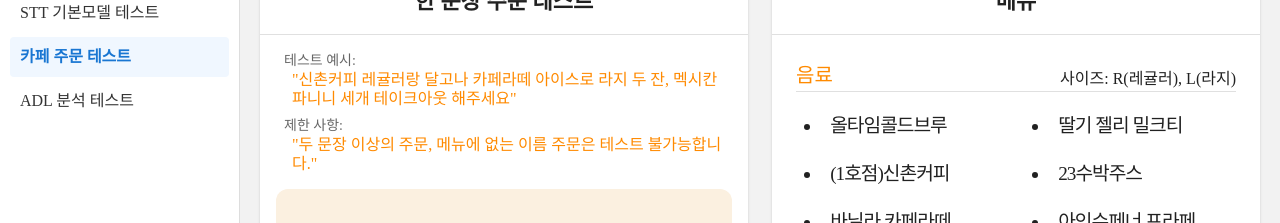
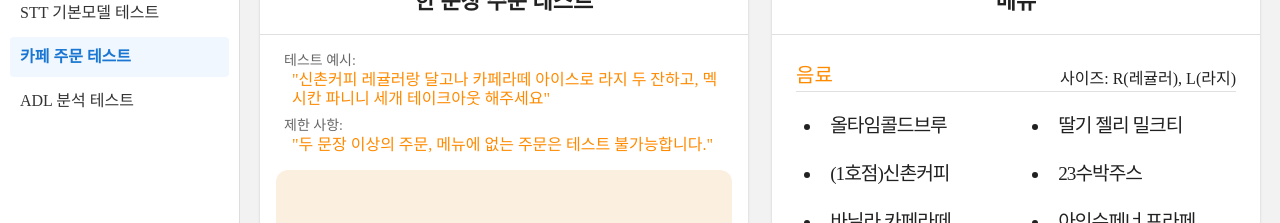
Before and after one commit to bssoft-dev/sound-test-web-2206, a React (Create React App) app: page /menu-test in a window 1280 px wide. Shown: the part 171-394 px from the top of the page. Built offline with nearby package versions, Linux system fonts and the light colour scheme; no server answers; sample sign-in values are in the browser's storage; a web font is replaced by a local one.

Commit message:
add: cafe order text change

```diff
--- a/src/components/CafeOrder/CafeOrderRecord.jsx
+++ b/src/components/CafeOrder/CafeOrderRecord.jsx
@@ -124,13 +124,13 @@ export default function CafeOrderRecord({ handleDataUpdate }) {
                   <Typography variant="button" color="text.secondary"
                     sx={{lineHeight: 1.2}}> 테스트 예시: </Typography>
                   <Typography fontWeight={500} fontSize={{xs: 14, lg: 16}}
-                    sx={{ml: {md: 1}, color: '#FF8A00', lineHeight: 1.2}}>"신촌커피 레귤러랑 달고나 카페라떼 아이스로 라지 두 잔, 멕시칸 파니니 세개 테이크아웃 해주세요"</Typography>
+                    sx={{ml: {md: 1}, color: '#FF8A00', lineHeight: 1.2}}>"신촌커피 레귤러랑 달고나 카페라떼 아이스로 라지 두 잔하고, 멕시칸 파니니 세개 테이크아웃 해주세요"</Typography>
                 </Box>
                 <Box>
                   <Typography variant="button" color="text.secondary"
                     sx={{lineHeight: 1.2}}> 제한 사항: </Typography>
                   <Typography fontWeight={500} fontSize={{xs: 14, lg: 16}}
-                    sx={{ml: {md: 1}, color: '#FF8A00', lineHeight: 1.2}}>"두 문장 이상의 주문, 메뉴에 없는 이름 주문은 테스트 불가능합니다."</Typography>
+                    sx={{ml: {md: 1}, color: '#FF8A00', lineHeight: 1.2}}>"두 문장 이상의 주문, 메뉴에 없는 주문은 테스트 불가능합니다."</Typography>
                 </Box>
               </Box>
             <Box sx={{flex: 1, width: '100%', mb: {xs: '12px', md: 0}}}>
```
